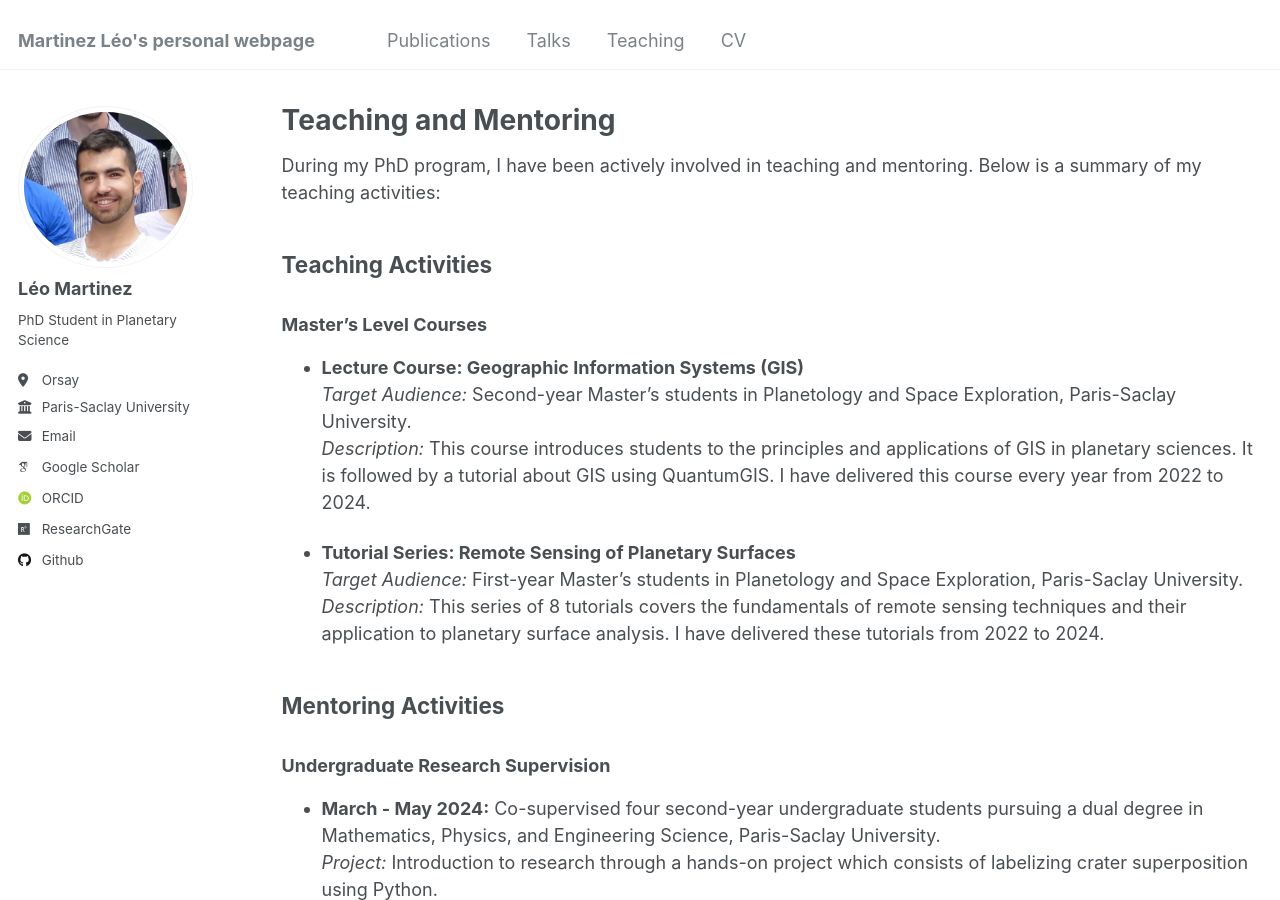
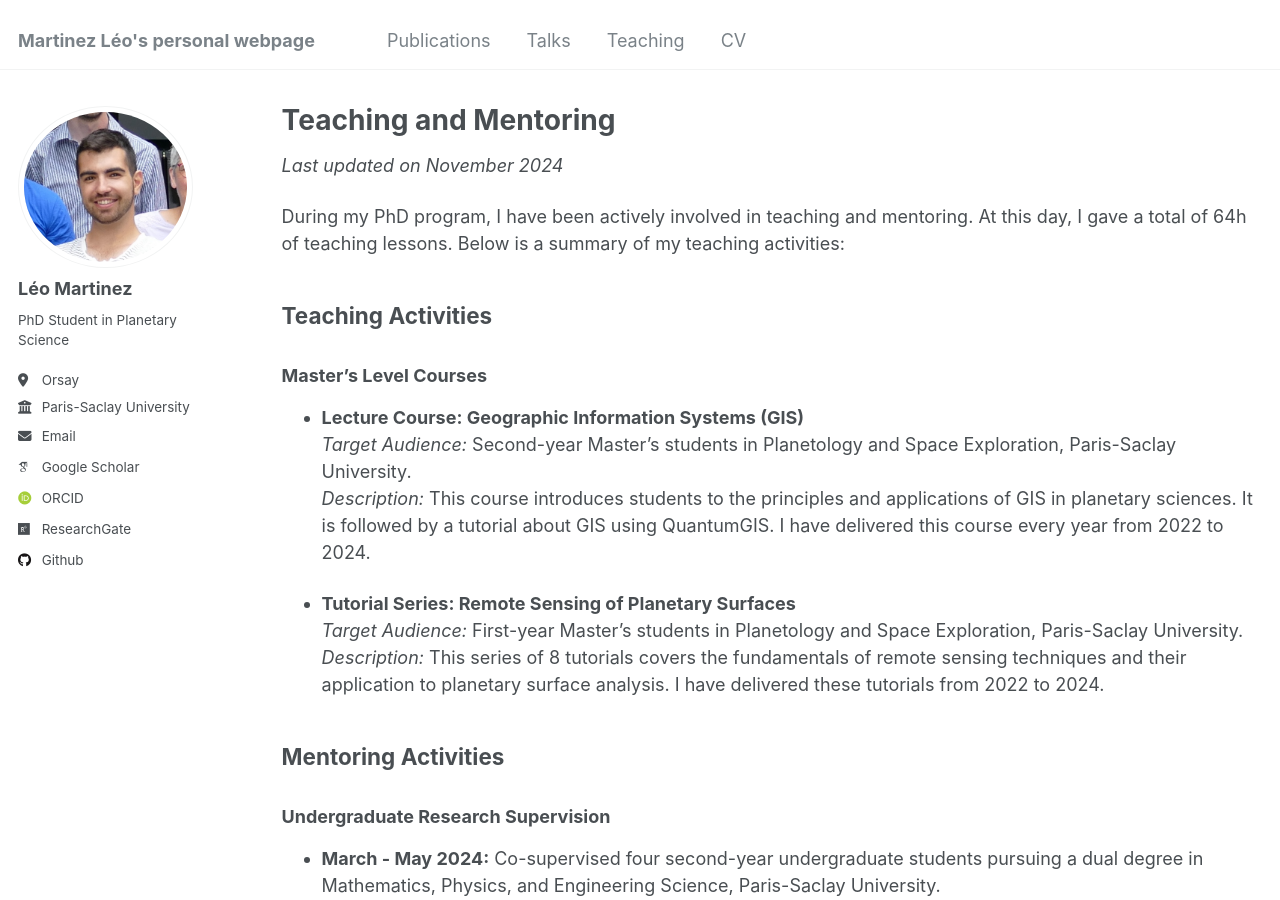
Before and after one commit to leomrtinez/leomrtinez.github.io, a Jekyll site: the page built from _pages/teaching.md, in a window 1280 px wide and 900 px high. Built offline with Jekyll 4.4.1, drawn with Linux system fonts in a browser that asks for light colours; some web fonts are replaced.

Commit message:
Update teaching.md

```diff
--- a/_pages/teaching.md
+++ b/_pages/teaching.md
@@ -7,7 +7,9 @@ author_profile: true
 
 {% include base_path %}
 
-During my PhD program, I have been actively involved in teaching and mentoring. Below is a summary of my teaching activities:
+*Last updated on November 2024*
+
+During my PhD program, I have been actively involved in teaching and mentoring. At this day, I gave a total of 64h of teaching lessons. Below is a summary of my teaching activities:
 
 ## Teaching Activities
 
```
